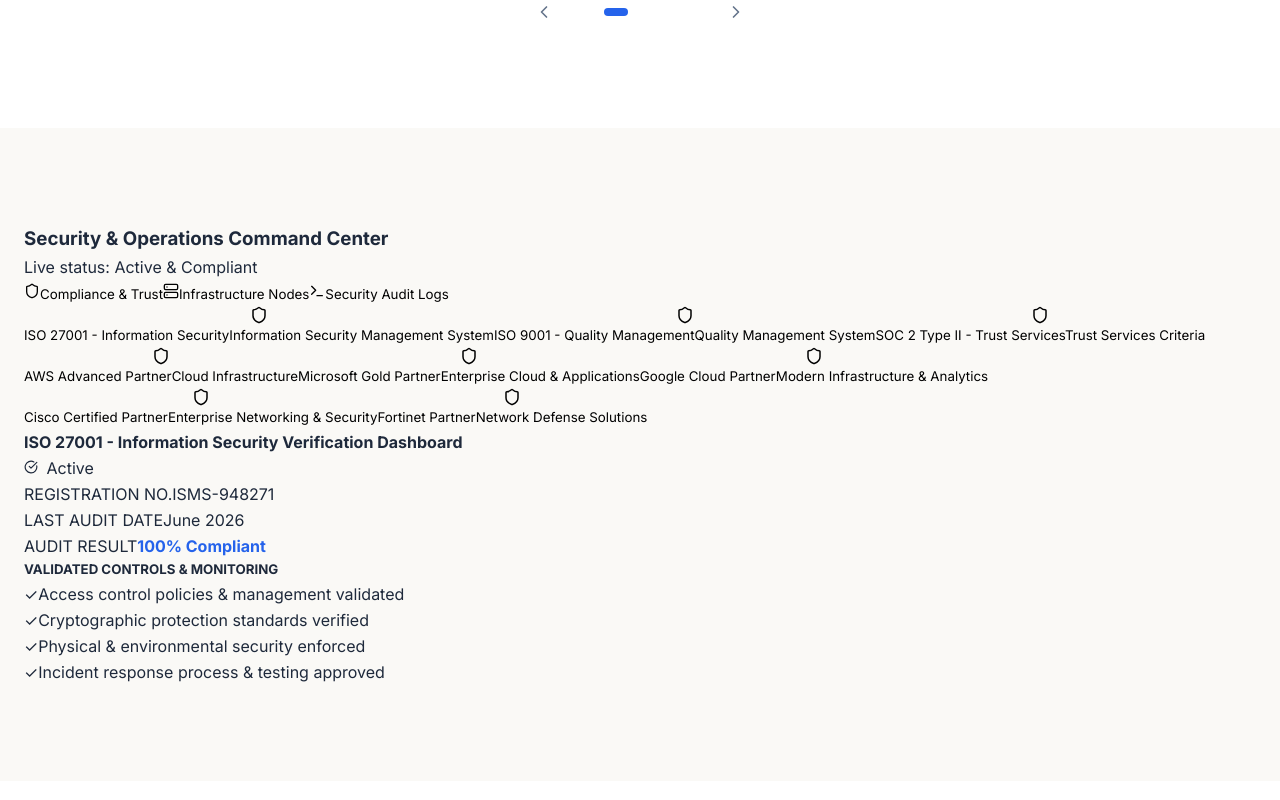
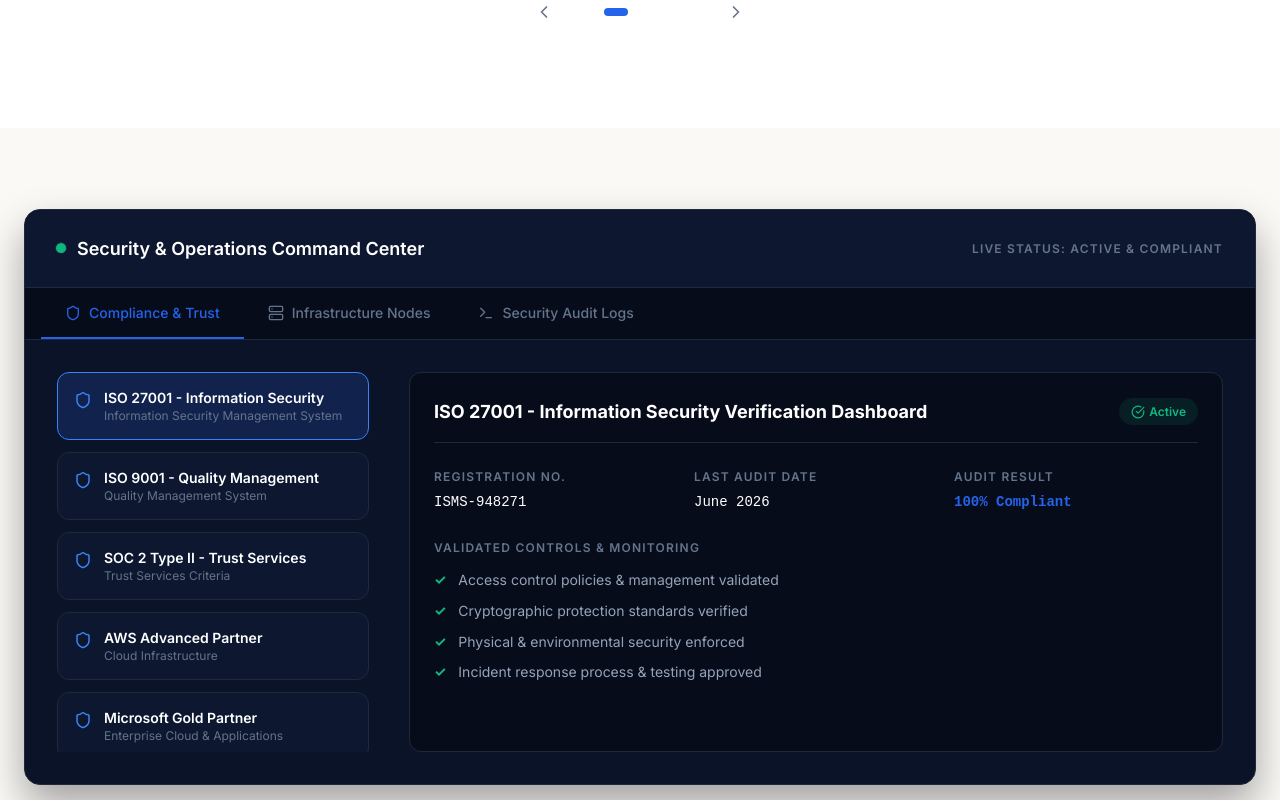
Before and after one commit to devlinuskibet/Noventra, a Next.js app: page / in a window 1280 px wide. Shown: the part 6020-6820 px from the top of the page. Built offline with nearby package versions, Linux system fonts and the light colour scheme.

Commit message:
Commit 13: Style Security Command Center in src/app/page.module.css and verify build

```diff
--- a/src/app/page.module.css
+++ b/src/app/page.module.css
@@ -782,3 +782,498 @@
     filter: brightness(1.15);
   }
 }
+
+/* ---- Security Command Center Styles ---- */
+.commandCenterSection {
+  background: var(--color-base-900) !important;
+  border-top: 1px solid rgba(255, 255, 255, 0.04);
+  border-bottom: 1px solid rgba(255, 255, 255, 0.04);
+  padding: var(--space-20) 0;
+}
+
+.commandCenter {
+  width: 100%;
+  background: #0b1329;
+  border: 1px solid #1e293b;
+  border-radius: var(--radius-xl);
+  box-shadow: 0 20px 40px rgba(0, 0, 0, 0.35);
+  overflow: hidden;
+  font-family: inherit;
+}
+
+.commandHeader {
+  display: flex;
+  align-items: center;
+  justify-content: space-between;
+  padding: var(--space-6) var(--space-8);
+  border-bottom: 1px solid #1e293b;
+  background: #0d1730;
+}
+
+.commandTitleGroup {
+  display: flex;
+  align-items: center;
+  gap: var(--space-3);
+}
+
+.commandTitleGroup h3 {
+  font-size: var(--font-size-md);
+  font-weight: 600;
+  color: var(--color-white) !important;
+  margin: 0;
+}
+
+.pulseIndicator {
+  width: 8px;
+  height: 8px;
+  background-color: #10B981;
+  border-radius: 50%;
+  animation: pulseColor 2s infinite ease-in-out;
+}
+
+.commandSubtitle {
+  font-size: var(--font-size-xs);
+  color: #64748b;
+  margin: 0;
+  text-transform: uppercase;
+  letter-spacing: var(--letter-spacing-wider);
+  font-weight: 600;
+}
+
+.commandTabs {
+  display: flex;
+  background: #070c1a;
+  border-bottom: 1px solid #1e293b;
+  padding: 0 var(--space-4);
+}
+
+.tabButton {
+  display: flex;
+  align-items: center;
+  gap: var(--space-2);
+  padding: var(--space-4) var(--space-6);
+  background: transparent;
+  border: none;
+  border-bottom: 2px solid transparent;
+  color: #64748b;
+  font-size: var(--font-size-sm);
+  font-weight: 500;
+  cursor: pointer;
+  transition: all var(--transition-fast);
+}
+
+.tabButton span {
+  font-weight: 500;
+}
+
+.tabButton:hover {
+  color: var(--color-white);
+}
+
+.tabActive {
+  color: var(--color-accent) !important;
+  border-bottom-color: var(--color-accent) !important;
+}
+
+.commandContent {
+  padding: var(--space-8);
+  min-height: 440px;
+}
+
+/* Compliance Layout */
+.complianceLayout {
+  display: grid;
+  grid-template-columns: 320px 1fr;
+  gap: var(--space-8);
+}
+
+.certList {
+  display: flex;
+  flex-direction: column;
+  gap: var(--space-3);
+  max-height: 380px;
+  overflow-y: auto;
+  padding-right: var(--space-2);
+}
+
+.certList::-webkit-scrollbar {
+  width: 4px;
+}
+.certList::-webkit-scrollbar-thumb {
+  background: #1e293b;
+  border-radius: var(--radius-full);
+}
+
+.certCard {
+  display: flex;
+  align-items: flex-start;
+  gap: var(--space-3);
+  padding: var(--space-4);
+  background: #0d1730;
+  border: 1px solid #1e293b;
+  border-radius: var(--radius-lg);
+  cursor: pointer;
+  text-align: left;
+  transition: all var(--transition-fast);
+  width: 100%;
+}
+
+.certCard:hover {
+  border-color: #3b82f6;
+  background: #101f3f;
+}
+
+.certCardActive {
+  border-color: #3b82f6 !important;
+  background: #11224d !important;
+}
+
+.certIcon {
+  color: #3b82f6;
+  flex-shrink: 0;
+  margin-top: 2px;
+}
+
+.certMeta {
+  display: flex;
+  flex-direction: column;
+  gap: 2px;
+}
+
+.certName {
+  font-size: var(--font-size-sm);
+  font-weight: 600;
+  color: var(--color-white);
+}
+
+.certCategory {
+  font-size: var(--font-size-xs);
+  color: #64748b;
+}
+
+.certDetails {
+  background: #070c1a;
+  border: 1px solid #1e293b;
+  border-radius: var(--radius-lg);
+  padding: var(--space-6);
+  display: flex;
+  flex-direction: column;
+  gap: var(--space-6);
+}
+
+.detailsHeader {
+  display: flex;
+  justify-content: space-between;
+  align-items: center;
+  border-bottom: 1px solid #1e293b;
+  padding-bottom: var(--space-4);
+}
+
+.detailsHeader h4 {
+  font-size: var(--font-size-md);
+  color: var(--color-white) !important;
+  margin: 0;
+}
+
+.statusBadge {
+  display: inline-flex;
+  align-items: center;
+  padding: var(--space-1) var(--space-3);
+  border-radius: var(--radius-full);
+  background: rgba(16, 185, 129, 0.1);
+  color: #10b981;
+  font-size: var(--font-size-xs);
+  font-weight: 600;
+}
+
+.detailsGrid {
+  display: grid;
+  grid-template-columns: repeat(3, 1fr);
+  gap: var(--space-4);
+}
+
+.detailsField {
+  display: flex;
+  flex-direction: column;
+  gap: var(--space-1);
+}
+
+.fieldLabel {
+  font-size: var(--font-size-xs);
+  color: #64748b;
+  letter-spacing: var(--letter-spacing-wider);
+  font-weight: 600;
+}
+
+.fieldValue {
+  font-size: var(--font-size-sm);
+  color: var(--color-white);
+  font-family: monospace;
+}
+
+.checksSection {
+  display: flex;
+  flex-direction: column;
+  gap: var(--space-3);
+}
+
+.checksSection h5 {
+  font-size: var(--font-size-xs);
+  color: #64748b;
+  margin: 0;
+  letter-spacing: var(--letter-spacing-wider);
+  font-weight: 600;
+}
+
+.checksList {
+  list-style: none;
+  padding: 0;
+  margin: 0;
+  display: flex;
+  flex-direction: column;
+  gap: var(--space-2);
+}
+
+.checkItem {
+  display: flex;
+  align-items: flex-start;
+  gap: var(--space-3);
+  font-size: var(--font-size-sm);
+  color: #94a3b8;
+}
+
+.checkIndicator {
+  color: #10b981;
+  font-weight: bold;
+}
+
+/* Nodes Layout */
+.nodesLayout {
+  width: 100%;
+}
+
+.nodesGrid {
+  display: grid;
+  grid-template-columns: repeat(3, 1fr);
+  gap: var(--space-6);
+}
+
+.nodeCard {
+  background: #0d1730;
+  border: 1px solid #1e293b;
+  border-radius: var(--radius-lg);
+  padding: var(--space-5);
+  display: flex;
+  flex-direction: column;
+  gap: var(--space-4);
+  transition: all var(--transition-fast);
+}
+
+.nodeCard:hover {
+  border-color: #3b82f6;
+  transform: translateY(-2px);
+}
+
+.nodeCardHeader {
+  display: flex;
+  justify-content: space-between;
+  align-items: center;
+}
+
+.nodeNameGroup {
+  display: flex;
+  align-items: center;
+  gap: var(--space-2);
+}
+
+.nodeDot {
+  width: 6px;
+  height: 6px;
+  background-color: #10b981;
+  border-radius: 50%;
+  animation: pulseColor 1.5s infinite ease-in-out;
+}
+
+.nodeName {
+  font-size: var(--font-size-sm);
+  font-weight: 600;
+  color: var(--color-white);
+}
+
+.providerBadge {
+  font-size: var(--font-size-xs);
+  font-weight: 700;
+  padding: var(--space-1) var(--space-2);
+  border-radius: var(--radius-sm);
+}
+
+.aws {
+  background: rgba(255, 153, 0, 0.15);
+  color: #ff9900;
+}
+
+.gcp {
+  background: rgba(66, 133, 244, 0.15);
+  color: #4285f4;
+}
+
+.azure {
+  background: rgba(0, 120, 212, 0.15);
+  color: #0078d4;
+}
+
+.nodeMeta {
+  display: flex;
+  justify-content: space-between;
+  font-size: var(--font-size-xs);
+  color: #64748b;
+}
+
+.nodeStatusText {
+  color: #10b981;
+  font-weight: 500;
+}
+
+.nodeStats {
+  display: flex;
+  justify-content: space-between;
+  border-top: 1px solid #1e293b;
+  padding-top: var(--space-3);
+}
+
+.nodeStat {
+  display: flex;
+  flex-direction: column;
+  gap: 2px;
+}
+
+.nodeStatLabel {
+  font-size: var(--font-size-xs);
+  color: #64748b;
+  font-weight: 600;
+}
+
+.nodeStatValue {
+  font-size: var(--font-size-sm);
+  font-family: monospace;
+  color: var(--color-white);
+  font-weight: 600;
+}
+
+.nodeLoadBar {
+  height: 4px;
+  background: #1e293b;
+  border-radius: var(--radius-full);
+  overflow: hidden;
+}
+
+.nodeLoadBarFill {
+  height: 100%;
+  background: linear-gradient(90deg, #3b82f6, #60a5fa);
+  transition: width 1.2s ease-in-out;
+}
+
+/* Terminal Container */
+.terminalContainer {
+  background: #050811;
+  border: 1px solid #1e293b;
+  border-radius: var(--radius-lg);
+  overflow: hidden;
+  box-shadow: inset 0 0 10px rgba(0, 0, 0, 0.8);
+}
+
+.terminalHeader {
+  display: flex;
+  align-items: center;
+  gap: var(--space-3);
+  padding: var(--space-3) var(--space-5);
+  background: #0d1326;
+  border-bottom: 1px solid #1e293b;
+}
+
+.terminalDots {
+  display: flex;
+  gap: var(--space-2);
+}
+
+.terminalDots span {
+  width: 8px;
+  height: 8px;
+  border-radius: 50%;
+}
+
+.terminalDots span:nth-child(1) { background: #EF4444; }
+.terminalDots span:nth-child(2) { background: #F59E0B; }
+.terminalDots span:nth-child(3) { background: #10B981; }
+
+.terminalTitle {
+  font-size: var(--font-size-xs);
+  color: #64748b;
+  font-family: monospace;
+}
+
+.terminalBody {
+  padding: var(--space-6);
+  height: 300px;
+  overflow-y: auto;
+  font-family: monospace;
+  font-size: var(--font-size-sm);
+  color: #38bdf8;
+  display: flex;
+  flex-direction: column;
+  gap: var(--space-2);
+}
+
+.terminalBody::-webkit-scrollbar {
+  width: 6px;
+}
+.terminalBody::-webkit-scrollbar-thumb {
+  background: #1e293b;
+  border-radius: var(--radius-full);
+}
+
+.terminalLine {
+  line-height: var(--line-height-relaxed);
+  animation: fadeInLog 0.3s ease both;
+}
+
+.terminalPrompt {
+  color: #a855f7;
+}
+
+@keyframes fadeInLog {
+  from {
+    opacity: 0;
+    transform: translateY(2px);
+  }
+  to {
+    opacity: 1;
+    transform: translateY(0);
+  }
+}
+
+/* Responsive Command Center */
+@media (max-width: 1024px) {
+  .complianceLayout {
+    grid-template-columns: 1fr;
+  }
+  .nodesGrid {
+    grid-template-columns: repeat(2, 1fr);
+  }
+}
+
+@media (max-width: 768px) {
+  .nodesGrid {
+    grid-template-columns: 1fr;
+  }
+  .commandHeader {
+    flex-direction: column;
+    align-items: flex-start;
+    gap: var(--space-2);
+  }
+  .commandTabs {
+    overflow-x: auto;
+    white-space: nowrap;
+    width: 100%;
+  }
+}
```
